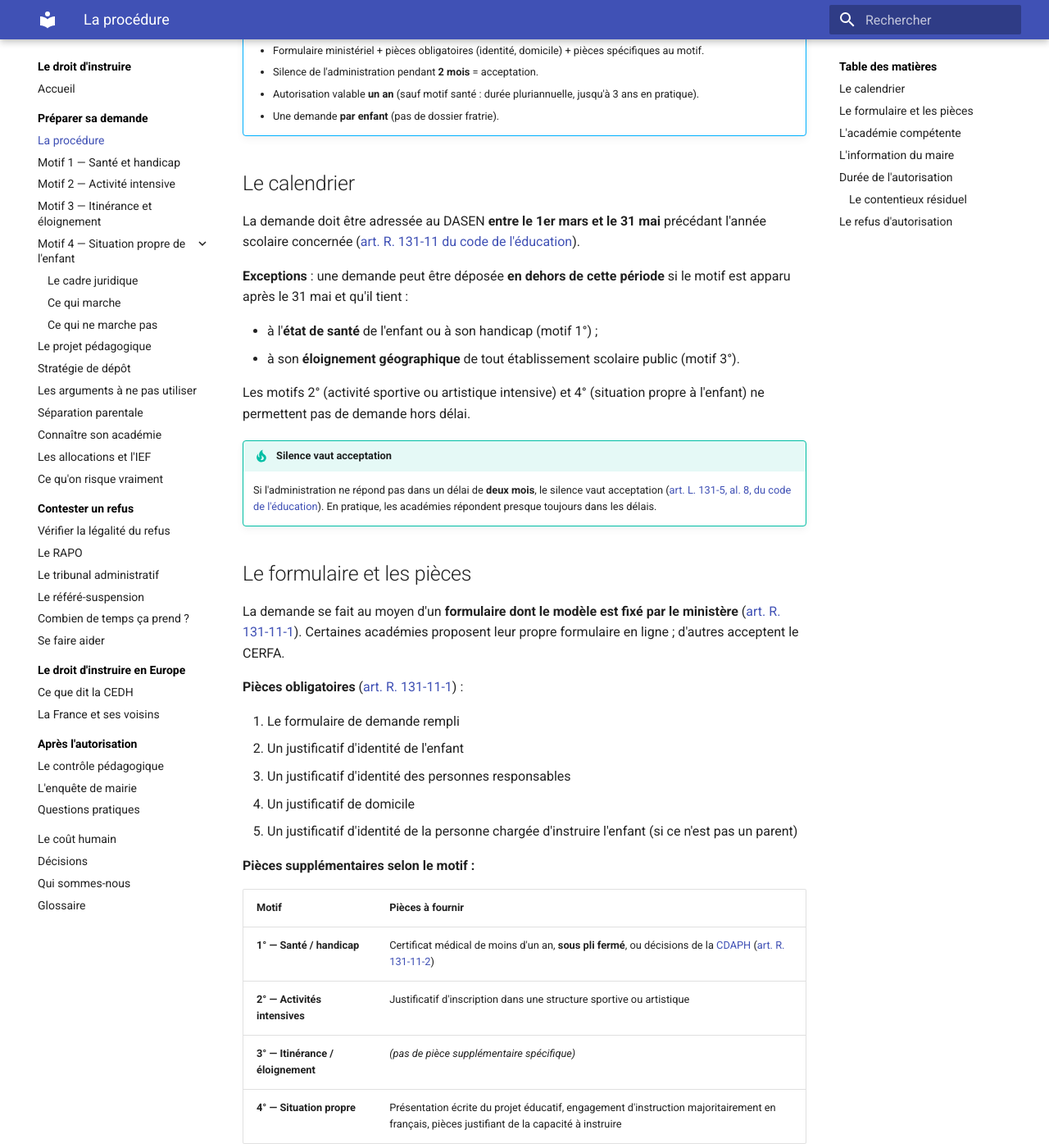
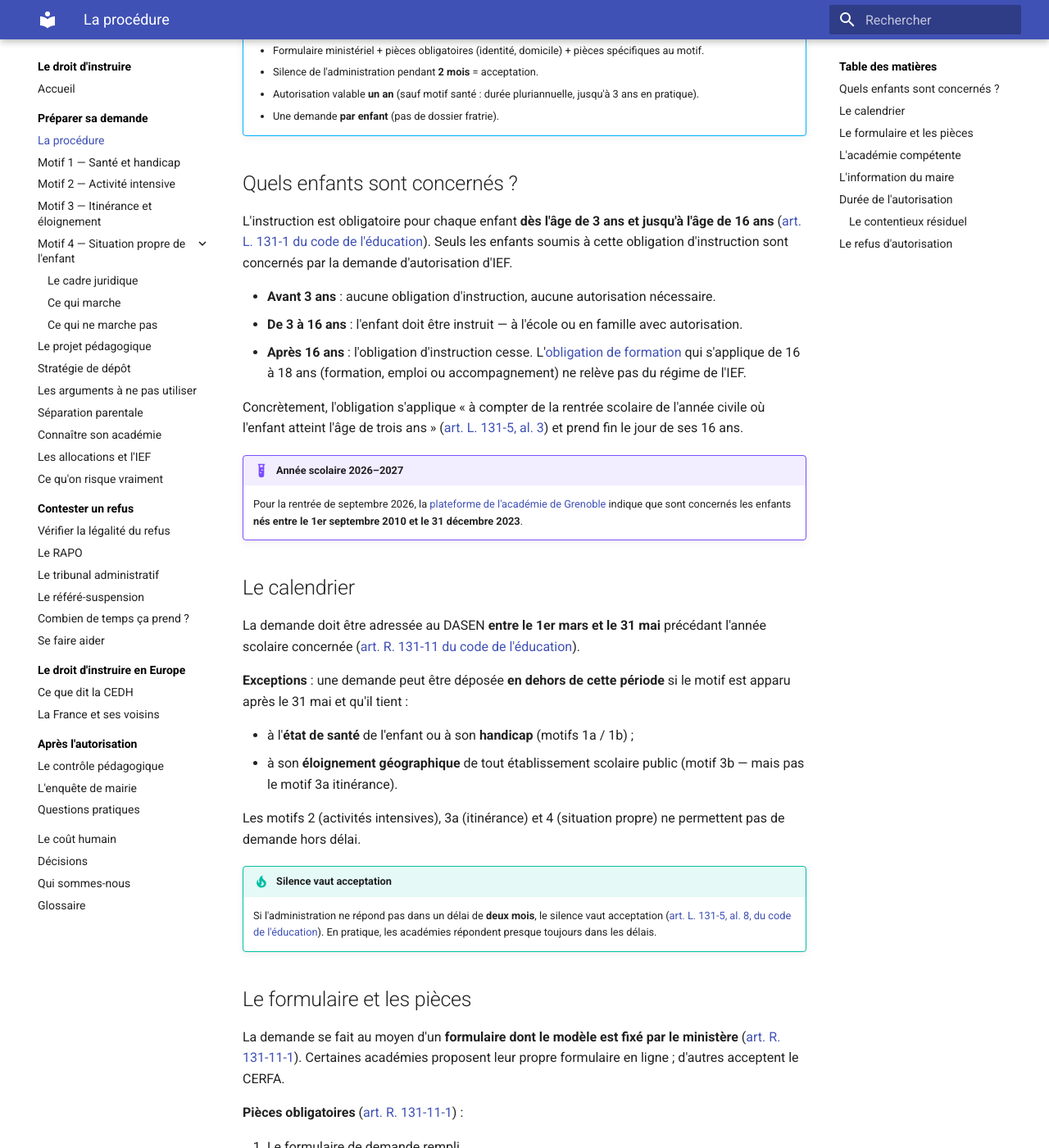
Before and after one commit to nbald/le-droit-dinstruire.fr, an MkDocs documentation site: the page built from docs/preparer/procedure.md, in a window 1280 px wide and 1400 px high, scrolled down 302 px. Shown: the whole window at 82% size. Built offline with MkDocs 1.6.1 and Material for MkDocs 9.7.7, drawn with Linux system fonts in a browser that asks for light colours; some of the changed text lies outside the part shown.

Commit message:
Ajoute section « Quels enfants sont concernés ? » et détaille les pièces par motif
- Obligation d'instruction de 3 à 16 ans (art. L. 131-1, L. 131-5 al. 3)
- Encadré année scolaire 2026–2027 avec dates de naissance (source : académie de Grenoble)
- Tableau des pièces justificatives détaillé par sous-motif (1a/1b/2a/2b/3a/3b/4)
- Numérotation des motifs harmonisée (1a, 1b… au lieu de 1°, 2°…)

```diff
--- a/docs/preparer/procedure.md
+++ b/docs/preparer/procedure.md
@@ -15,16 +15,30 @@ Demander l'instruction en famille est un parcours administratif encadré. Depuis
     - Autorisation valable **un an** (sauf motif santé : durée pluriannuelle, jusqu'à 3 ans en pratique).
     - Une demande **par enfant** (pas de dossier fratrie).
 
+## Quels enfants sont concernés ?
+
+L'instruction est obligatoire pour chaque enfant **dès l'âge de 3 ans et jusqu'à l'âge de 16 ans** ([art. L. 131-1 du code de l'éducation](https://www.legifrance.gouv.fr/codes/article_lc/LEGIARTI000038901859)). Seuls les enfants soumis à cette obligation d'instruction sont concernés par la demande d'autorisation d'IEF.
+
+- **Avant 3 ans** : aucune obligation d'instruction, aucune autorisation nécessaire.
+- **De 3 à 16 ans** : l'enfant doit être instruit — à l'école ou en famille avec autorisation.
+- **Après 16 ans** : l'obligation d'instruction cesse. L'[obligation de formation](https://www.legifrance.gouv.fr/codes/article_lc/LEGIARTI000038901960) qui s'applique de 16 à 18 ans (formation, emploi ou accompagnement) ne relève pas du régime de l'IEF.
+
+Concrètement, l'obligation s'applique « à compter de la rentrée scolaire de l'année civile où l'enfant atteint l'âge de trois ans » ([art. L. 131-5, al. 3](https://www.legifrance.gouv.fr/codes/article_lc/LEGIARTI000043982594)) et prend fin le jour de ses 16 ans.
+
+!!! example "Année scolaire 2026–2027"
+
+    Pour la rentrée de septembre 2026, la [plateforme de l'académie de Grenoble](https://demarche.numerique.gouv.fr/commencer/demande-d-autorisation-d-instruction-dans-la-famil-7) indique que sont concernés les enfants **nés entre le 1er septembre 2010 et le 31 décembre 2023**.
+
 ## Le calendrier
 
 La demande doit être adressée au DASEN **entre le 1er mars et le 31 mai** précédant l'année scolaire concernée ([art. R. 131-11 du code de l'éducation](https://www.legifrance.gouv.fr/codes/article_lc/LEGIARTI000045175616)).
 
 **Exceptions** : une demande peut être déposée **en dehors de cette période** si le motif est apparu après le 31 mai et qu'il tient :
 
-- à l'**état de santé** de l'enfant ou à son handicap (motif 1°) ;
-- à son **éloignement géographique** de tout établissement scolaire public (motif 3°).
+- à l'**état de santé** de l'enfant ou à son **handicap** (motifs 1a / 1b) ;
+- à son **éloignement géographique** de tout établissement scolaire public (motif 3b — mais pas le motif 3a itinérance).
 
-Les motifs 2° (activité sportive ou artistique intensive) et 4° (situation propre à l'enfant) ne permettent pas de demande hors délai.
+Les motifs 2 (activités intensives), 3a (itinérance) et 4 (situation propre) ne permettent pas de demande hors délai.
 
 !!! tip "Silence vaut acceptation"
 
@@ -44,12 +58,14 @@ La demande se fait au moyen d'un **formulaire dont le modèle est fixé par le m
 
 **Pièces supplémentaires selon le motif :**
 
-| Motif | Pièces à fournir |
+| Motif | Pièces à fournir ([art. R. 131-11-2](https://www.legifrance.gouv.fr/codes/article_lc/LEGIARTI000045175620) à [R. 131-11-5](https://www.legifrance.gouv.fr/codes/article_lc/LEGIARTI000045175631)) |
 |---|---|
-| **1° — Santé / handicap** | Certificat médical de moins d'un an, **sous pli fermé**, ou décisions de la [CDAPH](../a-propos/glossaire.md) ([art. R. 131-11-2](https://www.legifrance.gouv.fr/codes/article_lc/LEGIARTI000045175620)) |
-| **2° — Activités intensives** | Justificatif d'inscription dans une structure sportive ou artistique |
-| **3° — Itinérance / éloignement** | *(pas de pièce supplémentaire spécifique)* |
-| **4° — Situation propre** | Présentation écrite du projet éducatif, engagement d'instruction majoritairement en français, pièces justifiant de la capacité à instruire |
+| **1a — Santé** | Certificat médical de moins d'un an, **sous pli fermé**, attestant de la pathologie de l'enfant |
+| **1b — Handicap** | Certificat médical prévu par l'[art. R. 146-26 du CASF](https://www.legifrance.gouv.fr/codes/article_lc/LEGIARTI000032410518) sous pli fermé, **ou** décisions de la [CDAPH](../a-propos/glossaire.md) relatives à l'instruction de l'enfant |
+| **2a — Sport / 2b — Art intensif** | 1° Attestation d'inscription auprès d'un organisme sportif ou artistique · 2° Présentation de l'organisation du temps de l'enfant, de ses engagements et de ses contraintes, établissant qu'il **ne peut fréquenter assidûment** un établissement |
+| **3a — Itinérance** | Toutes pièces utiles justifiant de l'**impossibilité pour l'enfant de fréquenter assidûment** un établissement d'enseignement public ou privé |
+| **3b — Éloignement** | Toutes pièces utiles **établissant l'éloignement** géographique de tout établissement scolaire public |
+| **4 — Situation propre** | 1° Présentation écrite du projet éducatif · 2° Pièces justifiant de la disponibilité de l'instructeur · 3° Copie du diplôme du baccalauréat (ou équivalent) de l'instructeur · 4° Déclaration sur l'honneur d'instruire majoritairement en français |
 
 !!! warning "Dossier incomplet = refus"
 
@@ -71,22 +87,23 @@ L'[article L. 131-6 du code de l'éducation](https://www.legifrance.gouv.fr/code
 
 L'autorisation est délivrée pour **une durée qui ne peut excéder l'année scolaire** ([art. L. 131-5, al. 6](https://www.legifrance.gouv.fr/codes/article_lc/LEGIARTI000043982594)). Il faut la renouveler chaque année.
 
-**Exception** : lorsque l'autorisation est fondée sur le **motif 1°** (état de santé ou handicap), elle peut être accordée pour une **durée supérieure à un an** — en pratique, jusqu'à trois ans.
+**Exception** : lorsque l'autorisation est fondée sur le **motif 1** (état de santé ou handicap), elle peut être accordée pour une **durée supérieure à un an** — en pratique, jusqu'à trois ans.
 
-Les motifs 2°, 3° et 4° ne permettent pas d'autorisation pluriannuelle.
+Les motifs 2, 3 et 4 ne permettent pas d'autorisation pluriannuelle.
 
 | Motif | Durée maximale | Demande hors délai possible |
 |---|---|---|
-| **1° — Santé / handicap** | Pluriannuelle (jusqu'à 3 ans) | Oui |
-| **2° — Activités intensives** | 1 an | Non |
-| **3° — Itinérance / éloignement** | 1 an | Oui |
-| **4° — Situation propre** | 1 an | Non |
+| **1a — Santé / 1b — Handicap** | Pluriannuelle (jusqu'à 3 ans) | Oui |
+| **2a — Sport / 2b — Art intensif** | 1 an | Non |
+| **3a — Itinérance** | 1 an | Non |
+| **3b — Éloignement** | 1 an | Oui |
+| **4 — Situation propre** | 1 an | Non |
 
 !!! info "Une demande par enfant"
 
     La demande d'autorisation est **individuelle** : il faut déposer **une demande par enfant**. Il n'existe pas de formulaire groupé pour une fratrie. Chaque dossier est instruit séparément, avec ses propres pièces justificatives.
 
-    En pratique, les motifs peuvent différer d'un enfant à l'autre au sein de la même famille. Un enfant peut relever du motif 1° (santé) et son frère du motif 4° (situation propre).
+    En pratique, les motifs peuvent différer d'un enfant à l'autre au sein de la même famille. Un enfant peut relever du motif 1 (santé) et son frère du motif 4 (situation propre).
 
 ??? info "Le régime transitoire (terminé depuis août 2024)"
 
```
